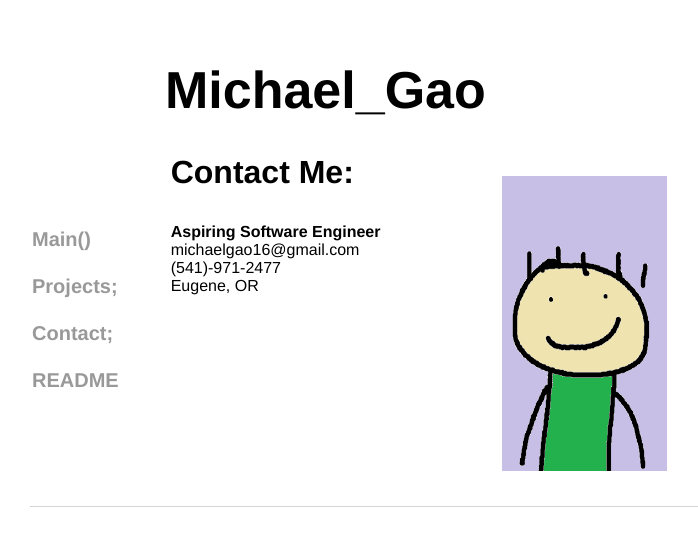
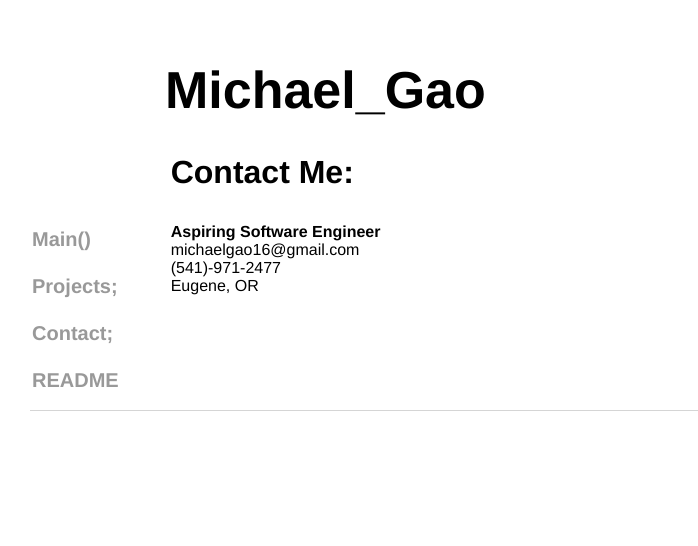
Before and after one commit to michael-c-gao/WebsiteOfMichael, a Jekyll site: the page built from contact/index.html, in a window 1280 px wide. Shown: the top 546 px of the page, without its empty margins (98-796 px from the left). Built offline with Jekyll 4.4.1, drawn with Linux system fonts in a browser that asks for light colours.

Commit message:
Update index.html

```diff
--- a/contact/index.html
+++ b/contact/index.html
@@ -49,11 +49,10 @@ title: Info
 		Eugene, OR<br>
 	</section>
 
-	<section class="child">
+	<!--<section class="child">
 		<p style="text-align:right;"><img style="padding-left: 120px; padding-top: 30px; padding-right: 30px; padding-bottom: 0px;" src="selfportrait2.png" alt="Self Portrait" width="315"
 			     height="325"></p>
-				 <!--<p style="text-align:right;">Self Portrait, Purple</p>-->
-	</section>
+	</section>-->
 	</section>
 
 </body>
```
